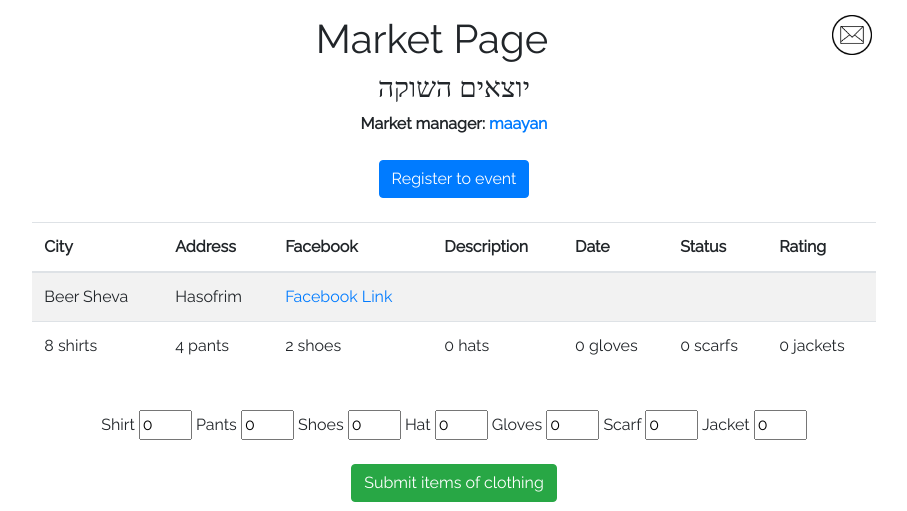
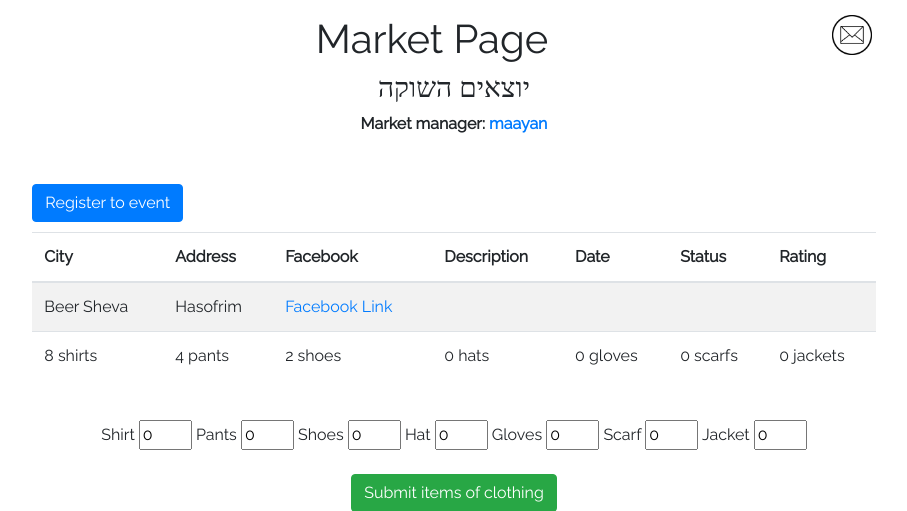
Before and after one commit to BS-PMC-2023/BS-PMC-2023-Team18, a Django app: page /market_page/2/ in a window 1280 px wide. Shown: the part 224-735 px from the top of the page, without its empty margins (186-1093 px from the left). Run offline with Django 3.2, Linux system fonts and the light colour scheme; a user stored in the database is signed in; data comes from the database, SQL or seed files in the repository; both versions use the stored data as it was after the commit; some libraries are stand-ins or nearby versions.

Commit message:
changed submission button

```diff
--- a/rewear/Rewear/rewear_project/main/templates/main/market_page.html
+++ b/rewear/Rewear/rewear_project/main/templates/main/market_page.html
@@ -21,10 +21,12 @@
 {% endif %}
 
 {% if user.is_authenticated and not user.is_superuser and market.market_manager == "" %}
-	<form method="post" action='/submit_request/{{request.user.id}}/{{market.id}}/'>
-	{% csrf_token %}
-	<input type="submit" value="submit_request">
-	</form>
+	<span style="float: left;">
+		<form method="post" action='/submit_request/{{request.user.id}}/{{market.id}}/'>
+		{% csrf_token %}
+		<input type="submit" value="Submit a request to become event manager" class="btn btn-info" style="margin: 4px 2px;font-size: 12px;display: inline-block;padding: 5px 10px;">
+		</form>
+	</span>
 {% endif %}
 
 {% if user.is_authenticated and not sign_event %}
@@ -32,7 +34,9 @@
 		<form method="post" action='/sign_event/{{request.user.id}}/{{market.id}}/'>
 		{% csrf_token %}
 		<center>
-		<input type="submit" value="Register to event" class="btn btn-primary">
+			<br>
+			<input type="submit" value="Register to event" class="btn btn-primary" style="float: left;">
+			<br>
 		</center>
 		</form>
 
```
Also changed, not shown: rewear/Rewear/rewear_project/db.sqlite3.
